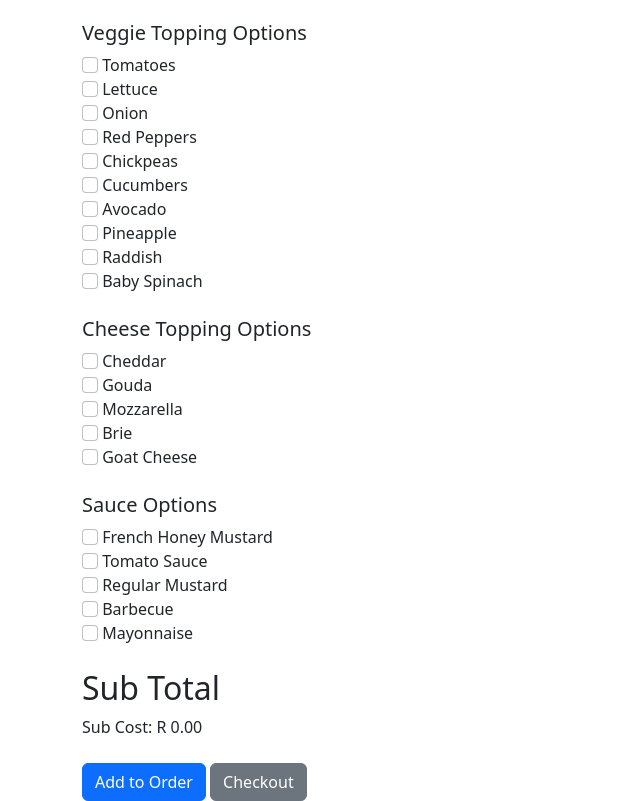
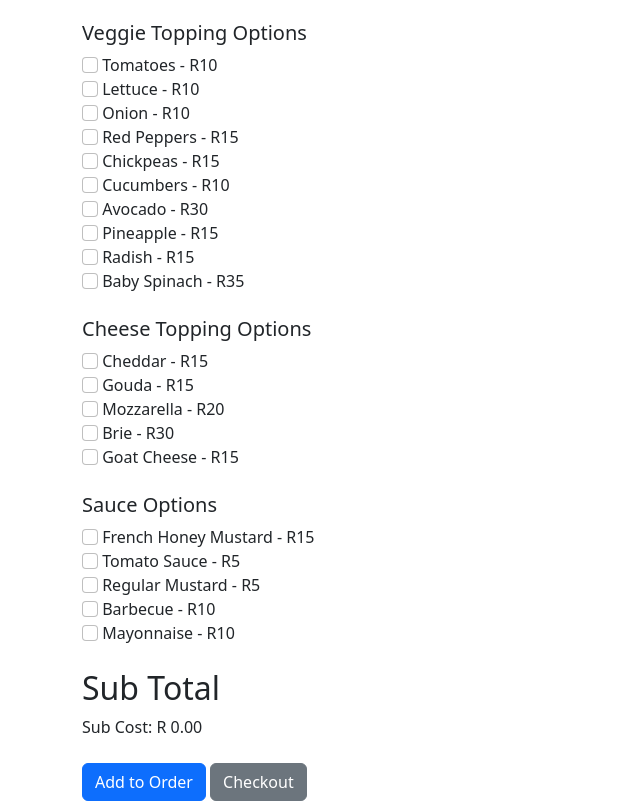
Before and after one commit to simonedt04/dv100_t2_project, a plain HTML site: page pages/BuildaSub.html in a window 1280 px wide. Shown: the part 1459-2260 px from the top of the page, without its empty margins (0-640 px from the left). Drawn offline with nearby package versions, Linux system fonts and the light colour scheme.

Commit message:
update topping prices

```diff
--- a/pages/BuildaSub.html
+++ b/pages/BuildaSub.html
@@ -201,70 +201,70 @@
             <div class="top-check">
               <input class="form-check-input" name="toppings" type="checkbox" value="10" id="topping1" onchange="calculateSubCost()">
               <label class="form-check-label" for="topping1">
-                Tomatoes
+                Tomatoes - R10
               </label>
             </div>
 
             <div class="top-check">
               <input class="form-check-input" name="toppings" type="checkbox" value="10" id="topping2" onchange="calculateSubCost()">
               <label class="form-check-label" for="topping2">
-                Lettuce
+                Lettuce - R10
               </label>
             </div>
 
             <div class="top-check">
               <input class="form-check-input" name="toppings" type="checkbox" value="10" id="topping3" onchange="calculateSubCost()">
               <label class="form-check-label" for="topping3">
-                Onion
+                Onion - R10
               </label>
             </div>
 
             <div class="top-check">
               <input class="form-check-input" name="toppings" type="checkbox" value="15" id="topping4" onchange="calculateSubCost()">
               <label class="form-check-label" for="topping4">
-                 Red Peppers
+                 Red Peppers - R15
               </label>
             </div>
 
             <div class="top-check">
               <input class="form-check-input" name="toppings" type="checkbox" value="15" id="topping5" onchange="calculateSubCost()">
               <label class="form-check-label" for="topping5">
-                Chickpeas
+                Chickpeas - R15
               </label>
             </div>
 
             <div class="top-check">
               <input class="form-check-input" name="toppings" type="checkbox" value="10" id="topping6" onchange="calculateSubCost()">
               <label class="form-check-label" for="topping6">
-                Cucumbers
+                Cucumbers - R10
               </label>
             </div>
 
             <div class="top-check">
               <input class="form-check-input" name="toppings" type="checkbox" value="30" id="topping7" onchange="calculateSubCost()">
               <label class="form-check-label" for="topping7">
-                Avocado
+                Avocado - R30
               </label>
             </div>
 
             <div class="top-check">
               <input class="form-check-input" name="toppings" type="checkbox" value="15" id="topping8" onchange="calculateSubCost()">
               <label class="form-check-label" for="topping8">
-                Pineapple
+                Pineapple - R15
               </label>
             </div>
 
             <div class="top-check">
               <input class="form-check-input" name="toppings" type="checkbox" value="15" id="topping9" onchange="calculateSubCost()">
               <label class="form-check-label" for="topping9">
-                Raddish
+                Radish - R15
               </label>
             </div>
 
             <div class="top-check">
               <input class="form-check-input" name="toppings" type="checkbox" value="35" id="topping10" onchange="calculateSubCost()">
               <label class="form-check-label" for="topping10">
-                Baby Spinach
+                Baby Spinach - R35
               </label>
             </div>
 
@@ -287,35 +287,35 @@
             <div class="top-check">
               <input class="form-check-input" name="toppings" type="checkbox" value="15" id="topping1" onchange="calculateSubCost()">
               <label class="form-check-label" for="topping1">
-                Cheddar
+                Cheddar - R15
               </label>
             </div>
 
             <div class="top-check">
               <input class="form-check-input" name="toppings" type="checkbox" value="15" id="topping2" onchange="calculateSubCost()">
               <label class="form-check-label" for="topping2">
-                Gouda
+                Gouda - R15
               </label>
             </div>
 
             <div class="top-check">
               <input class="form-check-input" name="toppings" type="checkbox" value="20" id="topping3" onchange="calculateSubCost()">
               <label class="form-check-label" for="topping3">
-                Mozzarella
+                Mozzarella - R20
               </label>
             </div>
 
             <div class="top-check">
               <input class="form-check-input" name="toppings" type="checkbox" value="30" id="topping4" onchange="calculateSubCost()">
               <label class="form-check-label" for="topping4">
-                Brie
+                Brie - R30
               </label>
             </div>
 
             <div class="top-check">
-              <input class="form-check-input" name="toppings" type="checkbox" value="10" id="topping5" onchange="calculateSubCost()">
+              <input class="form-check-input" name="toppings" type="checkbox" value="15" id="topping5" onchange="calculateSubCost()">
               <label class="form-check-label" for="topping5">
-                Goat Cheese
+                Goat Cheese - R15
               </label>
             </div>
 
@@ -337,35 +337,35 @@
             <div class="sauces">
               <input class="form-check-input" name="sauce" type="checkbox" value="15" id="sauce1" onchange="calculateSubCost()">
               <label class="form-check-label" for="sauce1">
-                French Honey Mustard
+                French Honey Mustard - R15
               </label>
             </div>
 
             <div class="sauces">
-              <input class="form-check-input" name="sauce" type="checkbox" value="10" id="sauce2" onchange="calculateSubCost()">
+              <input class="form-check-input" name="sauce" type="checkbox" value="5" id="sauce2" onchange="calculateSubCost()">
               <label class="form-check-label" for="sauce2">
-                Tomato Sauce
+                Tomato Sauce - R5
               </label>
             </div>
 
             <div class="sauces">
-              <input class="form-check-input" name="sauce" type="checkbox" value="10" id="sauce3" onchange="calculateSubCost()">
+              <input class="form-check-input" name="sauce" type="checkbox" value="5" id="sauce3" onchange="calculateSubCost()">
               <label class="form-check-label" for="sauce3">
-                Regular Mustard
+                Regular Mustard - R5
               </label>
             </div>
 
             <div class="sauces">
-              <input class="form-check-input" name="sauce" type="checkbox" value="15" id="sauce4" onchange="calculateSubCost()">
+              <input class="form-check-input" name="sauce" type="checkbox" value="10" id="sauce4" onchange="calculateSubCost()">
               <label class="form-check-label" for="sauce4">
-                Barbecue
+                Barbecue - R10
               </label>
             </div>
 
             <div class="sauces">
               <input class="form-check-input" name="sauce" type="checkbox" value="10" id="sauce5" onchange="calculateSubCost()">
               <label class="form-check-label" for="sauce5">
-                Mayonnaise
+                Mayonnaise - R10
               </label>
             </div>
 
```
Also changed, not shown: pages/Checkout.html (+3 -2 lines).
